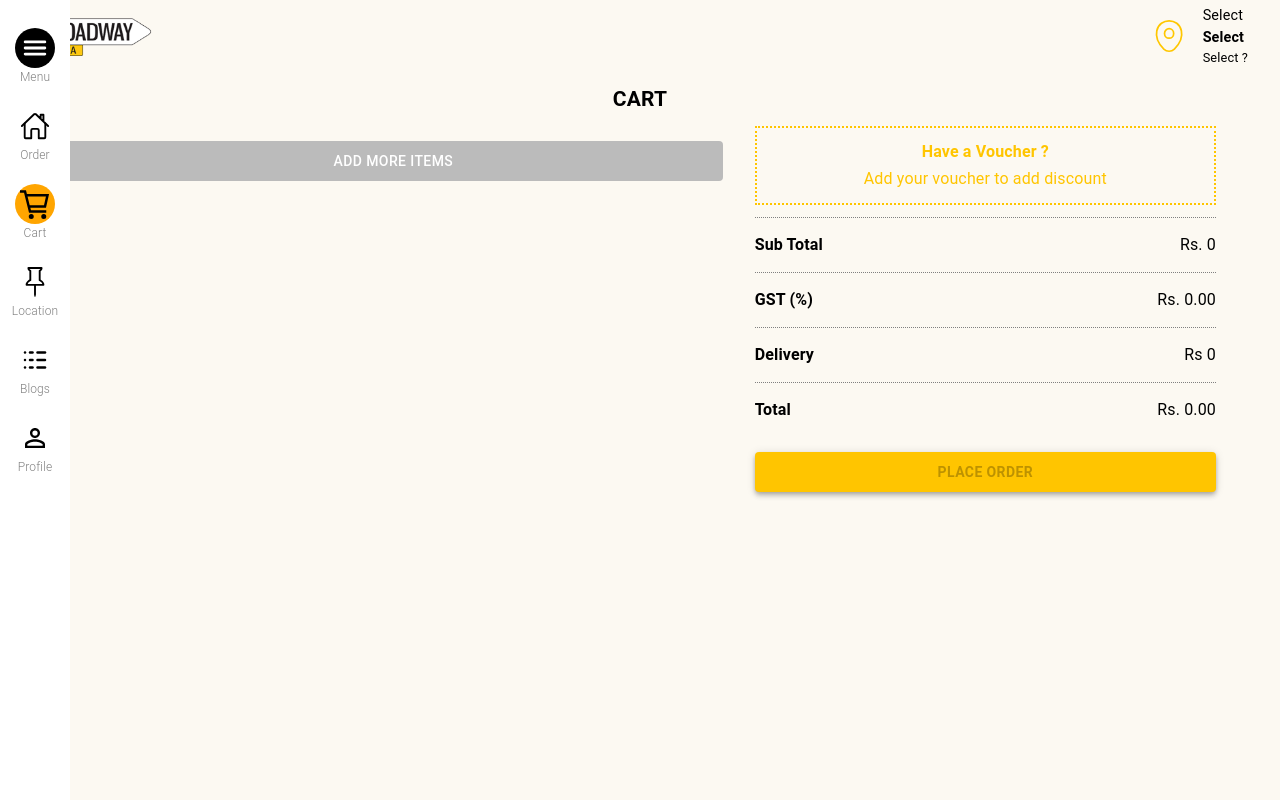
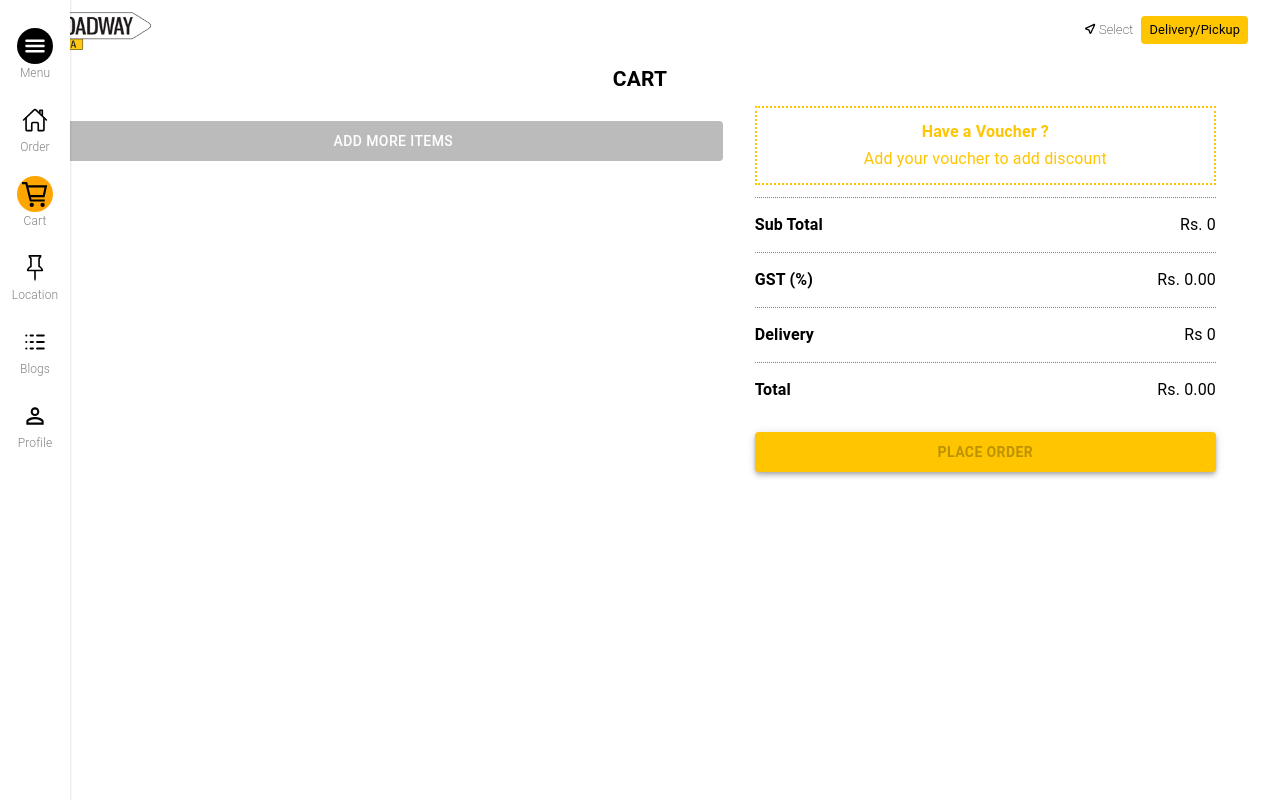
Before and after one commit to Tejas20-03/broadway-react, a Next.js app: page /cart in a window 1280 px wide. Built offline with nearby package versions, Linux system fonts and the light colour scheme.

Commit message:
Header and Tabs Styling

```diff
--- a/src/app/globals.css
+++ b/src/app/globals.css
@@ -4,20 +4,23 @@
   box-sizing: border-box;
   /* background-color: #fcf9f2; */
 }
+
 html {
   scroll-behavior: smooth;
 }
+
 body {
   /* margin: 0px !important; */
   overflow-x: hidden !important;
   position: relative;
-  background-color: #fcf9f2 !important;
+  background-color: #fff !important;
 }
 
 .menu-image {
   width: 1000px;
   height: 2000px;
 }
+
 @media (min-width: 340px) and (max-width: 600px) {
   .menu-image {
     width: 100%;
@@ -25,6 +28,7 @@ body {
     padding-bottom: 7rem;
   }
 }
+
 @media (min-width: 340px) and (max-width: 1199px) {
   .permiumImage {
     margin-bottom: 22px;
@@ -33,14 +37,18 @@ body {
 
 @media (min-width: 1025px) {
   .headerMiddleImage {
-    display: block; /* or any other desired display property */
+    display: block;
+    /* or any other desired display property */
   }
+
   .mobSearch {
     display: none;
   }
+
   .swiper-button-prev {
     left: 50px !important;
   }
+
   .swiper-button-next {
     right: 24px !important;
   }
@@ -51,18 +59,20 @@ body {
   .headerMiddleImage {
     display: none;
   }
+
   .mobSearch {
     display: flex;
   }
 }
+
 .pagination {
   height: 10px;
   width: 50px;
   background-color: blue;
 }
-.swiper-horizontal > .swiper-pagination-bullets .swiper-pagination-bullet,
-.swiper-pagination-horizontal.swiper-pagination-bullets
-  .swiper-pagination-bullet {
+
+.swiper-horizontal>.swiper-pagination-bullets .swiper-pagination-bullet,
+.swiper-pagination-horizontal.swiper-pagination-bullets .swiper-pagination-bullet {
   position: relative;
   width: 10px;
   border-radius: 3px !important;
@@ -78,34 +88,31 @@ body {
   width: 22px !important;
   box-shadow: 0px 4px 4px 0px rgba(0, 0, 0, 0) !important;
 }
+
 .swiper-backface-hidden .swiper-slide {
   padding-top: 1rem;
   padding-bottom: 1rem;
 }
+
 .swiperSlide {
   width: auto !important;
 }
+
 .swiper-pagination-progressbar .swiper-pagination-progressbar-fill {
   background: #30334f !important;
 }
-.MuiTypography-root
-  .MuiTypography-body1
-  .MuiFormControlLabel-label
-  .css-ahj2mt-MuiTypography-root {
+
+.MuiTypography-root .MuiTypography-body1 .MuiFormControlLabel-label .css-ahj2mt-MuiTypography-root {
   font-size: 2rem !important;
   font-weight: 500;
   padding-top: 0.5rem;
 }
-.css-hyxlzm
-  > .MuiSvgIcon-root
-  .MuiSvgIcon-fontSizeMedium
-  .css-1hbvpl3-MuiSvgIcon-root {
+
+.css-hyxlzm>.MuiSvgIcon-root .MuiSvgIcon-fontSizeMedium .css-1hbvpl3-MuiSvgIcon-root {
   font-size: 1.3rem !important;
 }
-.swiper-pagination
-  .swiper-pagination-clickable
-  .swiper-pagination-bullets
-  .swiper-pagination-horizontal {
+
+.swiper-pagination .swiper-pagination-clickable .swiper-pagination-bullets .swiper-pagination-horizontal {
   position: relative;
   width: 10px;
   border-radius: 3px !important;
@@ -118,6 +125,7 @@ body {
   width: 22px !important;
   box-shadow: 0px 4px 4px 0px rgba(0, 0, 0, 0) !important;
 }
+
 .swiper-button-prev:after,
 .swiper-button-next:after {
   font-size: 24px !important;
@@ -128,11 +136,13 @@ body {
   align-items: center !important;
   justify-content: center !important;
 }
+
 .checkLists {
   list-style: none;
   padding: 0;
   margin: 0;
 }
+
 .checkLists li {
   position: relative;
   padding: 10px 0;
@@ -143,6 +153,7 @@ body {
   align-items: flex-start;
   justify-content: flex-start;
 }
+
 .checkLists li:before {
   content: "";
   background-image: url(../../public/checkg.png);
@@ -154,6 +165,7 @@ body {
   left: 0;
   top: 3px;
 }
+
 .locationButton {
   padding: 18px 45px;
   margin-bottom: 15px;
@@ -163,6 +175,7 @@ body {
   background: #ebebeb;
   margin: 4px 2px;
 }
+
 .inputLabel {
   display: block;
   color: #000;
@@ -170,6 +183,7 @@ body {
   padding: 10px 0;
   font-weight: bold;
 }
+
 .inputLabel input {
   box-sizing: border-box;
   -webkit-appearance: none;
@@ -188,6 +202,7 @@ body {
   font-size: inherit;
   color: inherit;
 }
+
 .frenchise label {
   flex: 0 0 50%;
   padding-right: 10px;
@@ -200,23 +215,28 @@ body {
   .input-b input {
     margin-bottom: 30px;
   }
+
   .css-1t1j96h-MuiPaper-root-MuiDialog-paper {
     width: 100% !important;
     height: 100vh !important;
     margin: 0px !important;
   }
+
   .css-hz1bth-MuiDialog-container {
     height: 123vh !important;
     justify-content: flex-start !important;
     align-items: start !important;
   }
+
   .frenchise label {
     padding-right: 0px !important;
   }
+
   .radioBtn1 {
     margin-top: 1em;
     margin-bottom: 1em;
   }
+
   .radioBtn2 {
     margin-bottom: 1em;
   }
@@ -226,6 +246,7 @@ body {
   margin-top: 10px;
   font-weight: 600;
 }
+
 .input-b input {
   display: flex;
   width: 100%;
@@ -236,6 +257,7 @@ body {
   border-radius: 6px;
   color: #3e3e3e;
 }
+
 .css-11u53oe-MuiSelect-select-MuiInputBase-input-MuiOutlinedInput-input {
   padding: 7px !important;
 }
@@ -252,6 +274,7 @@ body {
   text-decoration: none;
   color: #ffba00;
 }
+
 .inputStepper {
   height: 100%;
   width: 45px;
@@ -277,6 +300,7 @@ body {
   color: inherit;
   user-select: auto !important;
 }
+
 .dialogImage {
   width: 80px;
   margin: auto;
@@ -286,14 +310,17 @@ body {
   bottom: 0px;
   transition: all 0.3s 0.2s ease-in;
 }
+
 @media only screen and (min-width: 250px) and (max-width: 400px) {
   .dialogImage {
     width: 50px;
   }
 }
+
 .css-1t1j96h-MuiPaper-root-MuiDialog-paper {
   width: 1000px !important;
 }
+
 .message-important {
   display: block;
   margin: 20px 20px -20px;
@@ -333,6 +360,7 @@ body {
   padding-right: 0px;
   margin-top: 20px;
 }
+
 .styleBoxed {
   width: 90%;
   background: white;
@@ -345,9 +373,11 @@ body {
   position: absolute;
   bottom: 0;
 }
+
 .css-cveggr-MuiListItemIcon-root {
   min-width: 22px !important;
 }
+
 .dileveryInfoLabel {
   color: #878787;
   margin-top: 15px;
@@ -363,6 +393,7 @@ body {
   appearance: none;
   border: none;
 }
+
 .smallTextMul {
   color: white;
   background-color: grey;
@@ -370,18 +401,19 @@ body {
   padding: 3px;
 }
 
-.css-hq9sbj-MuiInputBase-root-MuiOutlinedInput-root-MuiSelect-root.Mui-focused
-  .MuiOutlinedInput-notchedOutline {
+.css-hq9sbj-MuiInputBase-root-MuiOutlinedInput-root-MuiSelect-root.Mui-focused .MuiOutlinedInput-notchedOutline {
   border-color: transparent !important;
   border-width: 0px !important;
 }
+
 .premiumDialog .MuiModal-backdrop {
   filter: blur(200px) !important;
   background-color: white !important;
   margin-left: 10%;
   margin-right: 10%;
 }
-.premiumDialog .MuiDialog-container > div {
+
+.premiumDialog .MuiDialog-container>div {
   border-radius: 22px !important;
 }
 
@@ -402,14 +434,17 @@ body {
   cursor: pointer;
   font-size: 24px;
 }
+
 .style-3::-webkit-scrollbar-track {
   /* -webkit-box-shadow: inset 0 0 6px rgba(0,0,0,0.3); */
   background-color: #f5f5f5;
 }
+
 .style-3::-webkit-scrollbar {
   height: 7px;
   background-color: #f5f5f5;
 }
+
 .style-3::-webkit-scrollbar {
   background-color: #f5f5f5;
 }
@@ -418,6 +453,7 @@ body {
   background-color: #000000;
   border-radius: 40px;
 }
+
 @keyframes identifier {
   0% {
     top: 0;
@@ -432,11 +468,9 @@ body {
 
 .discount-percentage-tag {
   position: absolute;
-  background-image: linear-gradient(
-    109.6deg,
-    rgba(255, 180, 24, 1) 11.2%,
-    rgba(247, 49, 49, 1) 91.1%
-  );
+  background-image: linear-gradient(109.6deg,
+      rgba(255, 180, 24, 1) 11.2%,
+      rgba(247, 49, 49, 1) 91.1%);
   color: #fff;
   display: block;
   z-index: 1;
@@ -487,11 +521,9 @@ body {
 
 .discount-percentage-tag-premium {
   position: absolute;
-  background-image: linear-gradient(
-    109.6deg,
-    rgba(255, 180, 24, 1) 11.2%,
-    rgba(247, 49, 49, 1) 91.1%
-  );
+  background-image: linear-gradient(109.6deg,
+      rgba(255, 180, 24, 1) 11.2%,
+      rgba(247, 49, 49, 1) 91.1%);
   color: #fff;
   display: block;
   z-index: 1;
@@ -513,11 +545,9 @@ body {
 
 .new-tag {
   position: absolute;
-  background-image: linear-gradient(
-    109.6deg,
-    rgb(0, 184, 40) 11.2%,
-    rgb(49, 247, 92) 91.1%
-  );
+  background-image: linear-gradient(109.6deg,
+      rgb(0, 184, 40) 11.2%,
+      rgb(49, 247, 92) 91.1%);
   color: #fff;
   display: block;
   z-index: 1;
@@ -539,11 +569,9 @@ body {
 
 .new-tag-feature {
   position: absolute;
-  background-image: linear-gradient(
-    109.6deg,
-    rgb(0, 184, 40) 11.2%,
-    rgb(49, 247, 92) 91.1%
-  );
+  background-image: linear-gradient(109.6deg,
+      rgb(0, 184, 40) 11.2%,
+      rgb(49, 247, 92) 91.1%);
   color: #fff;
   display: block;
   z-index: 1;
@@ -566,6 +594,7 @@ body {
 /* Media query for mobile screens */
 @media screen and (max-width: 600px) {
   .new-tag-feature {
-    left: -150px; /* Adjust as needed */
+    left: -150px;
+    /* Adjust as needed */
   }
 }
--- a/src/app/page.module.css
+++ b/src/app/page.module.css
@@ -1,5 +1,5 @@
 body {
-  background-color: #fcf9f2 !important;
+  background-color: #fff !important;
 }
 .css-yiavyu-MuiBackdrop-root-MuiDialog-backdrop {
   filter: blur(200px) !important;
--- a/src/components/Layout/Header/Header.tsx
+++ b/src/components/Layout/Header/Header.tsx
@@ -43,10 +43,11 @@ import { addressesActions } from "@/redux/address/slice";
 import { getFeedbackOutlet } from "@/services/Feedback/services";
 import { error } from "console";
 import { AllOutletsResponseType } from "@/services/Feedback/types";
+import { TiLocationArrowOutline } from "react-icons/ti";
 
 const poppins = Poppins({
   subsets: ["latin"],
-  weight: ["600", "700"],
+  weight: ["500", "700"],
 });
 const Header: React.FC = () => {
   const router = useRouter();
@@ -142,7 +143,7 @@ const Header: React.FC = () => {
       <Box
         sx={{
           ...style.main,
-          height: "74px", // Add this line
+          height: "54px", // Add this line
           backgroundColor: `rgba(255, 255, 255, ${Math.min(
             scrollPosition / 400,
             0.9
@@ -160,46 +161,24 @@ const Header: React.FC = () => {
               style={{ cursor: "pointer" }}
               onClick={redirectToHome}
             />
-            {/* <Image
-              alt="main-logo"
-              src={headerImage}
-              fill={false}
-              className="headerMiddleImage"
-            /> */}
             <Box
               sx={style.headerLocationBox}
               onClick={() => toggleDrawer(true)}
             >
-              <Location />
-              <Box sx={style.locationText} onClick={() => toggleDrawer(true)}>
-                <Typography sx={style.dilveryTo} className={poppins.className}>
+              <Box sx={style.locationInfo}>
+                <TiLocationArrowOutline />
+                <Typography
+                  sx={style.selectedOption}
+                  className={poppins.className}
+                >
                   {addressData.addressType ? addressData.addressType : "Select"}
                 </Typography>
+              </Box>
+              <Box sx={style.addressType}>
                 <Typography sx={style.location} className={poppins.className}>
-                  {addressData.city ? addressData.city : "Select"}
+                  {addressData.city ? addressData.city : ""}{" "}
+                  {addressData.area || addressData.outlet || "Delivery/Pickup"}
                 </Typography>
-                {addressData.outlet && addressData.outlet.length > 0 ? (
-                  <Typography
-                    onClick={() => toggleDrawer(true)}
-                    sx={[style.outvals, style.overfloeDots]}
-                  >
-                    {addressData.outlet ? addressData.outlet : "Select"}
-                  </Typography>
-                ) : addressData.area && addressData.area.length > 0 ? (
-                  <Typography
-                    onClick={() => toggleDrawer(true)}
-                    sx={style.outvals}
-                  >
-                    {addressData.area ? addressData.area : "Select"}
-                  </Typography>
-                ) : (
-                  <Typography
-                    onClick={() => toggleDrawer(true)}
-                    sx={style.outvals}
-                  >
-                    Select ?
-                  </Typography>
-                )}
               </Box>
             </Box>
           </Box>
@@ -363,7 +342,6 @@ const style = {
     position: "sticky",
     top: 0,
     zIndex: 100,
-    // marginLeft: { md: "60px" },
     transition: "background-color 0.1s ease",
   },
   mainMob: {
@@ -399,13 +377,42 @@ const style = {
     cursor: "pointer",
     display: "flex",
     flexDirection: "row",
-    gap: { md: "1rem", sm: "0.5rem" },
+    gap: "0.5rem",
     alignItems: "center",
   },
-  locationText: {},
+  locationInfo: {
+    fontWeight: 200,
+    display: "flex",
+    flexDirection: "row",
+  },
+  selectedOption: {
+    fontWeight: 200,
+    fontSize: "0.8rem",
+  },
+  locationText: {
+    display: "flex",
+    flexDirection: "row",
+    fontStyle: "light",
+    fontSize: "13px",
+    lineHeight: "16px",
+    alignItems: "center",
+    gap: "0.5rem",
+  },
+  addressType: {
+    backgroundColor: colors.primary,
+    color: colors.black,
+    padding: "0.25rem 0.5rem",
+    borderRadius: "4px",
+    fontSize: "0.8rem",
+    fontWeight: 500,
+    display: "flex",
+    flexDirection: "row",
+    alignItems: "center",
+    gap: "0.3rem",
+  },
   dilveryTo: {
     color: colors.black,
-    fontSize: "0.9rem", // Reduced from 1rem
+    fontSize: "0.9rem",
     fontStyle: "bold",
   },
   iconColor: {
@@ -414,8 +421,8 @@ const style = {
     height: "2em",
   },
   location: {
-    fontWeight: 600,
-    fontSize: "0.9rem", // Added font size
+    color: colors.black,
+    fontSize: "0.8rem", // Added font size
   },
   inputStyle: {
     "::before": { borderBottom: "0px !important" },
--- a/src/components/Layout/Header/HeaderStripe.tsx
+++ b/src/components/Layout/Header/HeaderStripe.tsx
@@ -13,7 +13,6 @@ import { TbLogs } from "react-icons/tb";
 import { GrCart } from "react-icons/gr";
 import { MdOutlinePersonOutline } from "react-icons/md";
 
-
 type IProps = {
   openFeedbackDialog: (value: boolean) => void;
 };
@@ -23,7 +22,7 @@ const poppins = Poppins({
   weight: ["300", "700"],
 });
 
-const ICON_SIZE = 30;
+const ICON_SIZE = 26;
 const ICON_ALT = "Navigation icon";
 
 type NavItemProps = {
@@ -34,7 +33,13 @@ type NavItemProps = {
   isActive: boolean;
 };
 
-const NavItem = ({ href, icon: Icon, title, onClick, isActive }: NavItemProps) => {
+const NavItem = ({
+  href,
+  icon: Icon,
+  title,
+  onClick,
+  isActive,
+}: NavItemProps) => {
   const cartData = useSelector((state: StoreState) => state.cart);
 
   return (
@@ -115,6 +120,7 @@ const style = {
     padding: "0.5rem 0.5rem",
     background: "white",
     zIndex: 99,
+    boxShadow: '1px 0 2px rgba(0, 0, 0, 0.1)',
   },
   iconWrapper: {
     display: "flex",
@@ -128,8 +134,8 @@ const style = {
     flexDirection: "column",
     justifyContent: "space-between",
     height: "100%",
-    paddingTop: '20px',
-    paddingBottom: '20px',
+    paddingTop: "20px",
+    paddingBottom: "20px",
   },
   badge: {
     position: "absolute",
@@ -167,9 +173,9 @@ const style = {
     padding: "5px",
   },
   navItemsContainer: {
-    display: 'flex',
-    flexDirection: 'column',
-    gap: '20px',
+    display: "flex",
+    flexDirection: "column",
+    gap: "20px",
   },
 };
 
--- a/src/constant/Colors.ts
+++ b/src/constant/Colors.ts
@@ -11,7 +11,7 @@ export const colors = {
   white: "white",
   card1PriceColor: "rgba(103, 103, 103, 1)",
   cardHover: "#FFC500",
-  background: "#FCF9F2",
+  background: "#fff",
   haeding: "#30334F",
   bottomCart: "#30334F",
   orderCart: "#E414AA",
```
Also changed, not shown: src/components/Home/Tabs.tsx (+9 -14 lines).
